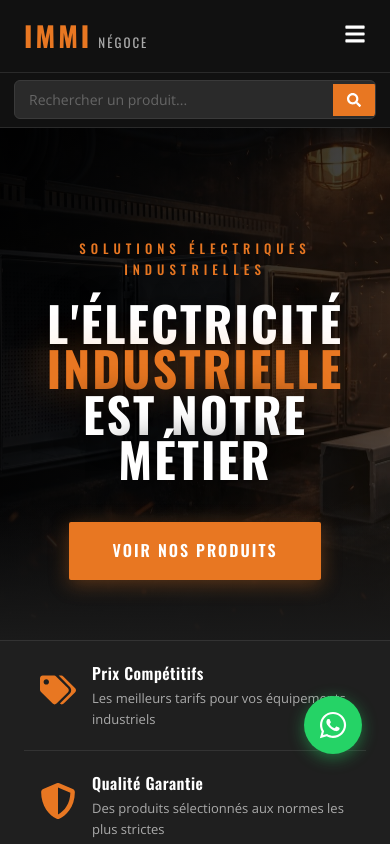
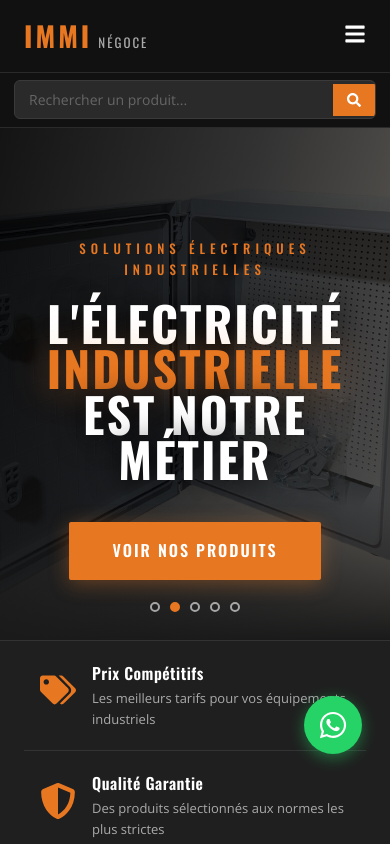
Before and after one commit to youssdinho/immi-website, a React (Vite) app: page / in a window 390 px wide. Shown: the top 844 px of the page. Built offline with nearby package versions, Linux system fonts and the light colour scheme.

Commit message:
Hero slideshow on mobile only, static hero on desktop

```diff
--- a/src/components/Hero.css
+++ b/src/components/Hero.css
@@ -1,13 +1,63 @@
 .hero {
   position: relative;
-  min-height: 100vh;
+  min-height: 75vh;
   display: flex;
   align-items: center;
   overflow: hidden;
-  background-image: url('/images/hero-bg.jpg');
+}
+
+/* Slides */
+.hero-slide {
+  position: absolute;
+  inset: 0;
   background-size: cover;
-  background-position: center top;
+  background-position: center;
   background-repeat: no-repeat;
+  opacity: 0;
+  transition: opacity 1.2s ease-in-out;
+  z-index: 0;
+}
+
+
+.hero-slide.active {
+  opacity: 1;
+}
+
+/* Desktop : masquer les slides mobile */
+@media (min-width: 769px) {
+  .hero-slide--mobile { display: none; }
+}
+
+/* Mobile : masquer le slide desktop */
+@media (max-width: 768px) {
+  .hero-slide--desktop { display: none; }
+}
+
+/* Dots */
+.hero-dots {
+  position: absolute;
+  bottom: 28px;
+  left: 50%;
+  transform: translateX(-50%);
+  display: flex;
+  gap: 10px;
+  z-index: 3;
+}
+
+.hero-dot {
+  width: 10px;
+  height: 10px;
+  border-radius: 50%;
+  border: 2px solid rgba(255,255,255,0.6);
+  background: transparent;
+  cursor: pointer;
+  padding: 0;
+  transition: background 0.3s, border-color 0.3s;
+}
+
+.hero-dot.active {
+  background: var(--accent);
+  border-color: var(--accent);
 }
 
 .hero::before {
@@ -20,6 +70,7 @@
       rgba(5, 5, 5, 0.82) 50%,
       rgba(15, 8, 0, 0.65) 100%
     );
+  z-index: 1;
 }
 
 .hero-overlay {
@@ -29,12 +80,12 @@
   right: 0;
   height: 140px;
   background: linear-gradient(to bottom, transparent, var(--bg-dark));
-  z-index: 1;
+  z-index: 2;
 }
 
 .hero-content {
   position: relative;
-  z-index: 2;
+  z-index: 3;
   max-width: 1200px;
   margin: 0 auto;
   padding: 160px 24px 100px;
--- a/src/components/Hero.jsx
+++ b/src/components/Hero.jsx
@@ -1,9 +1,64 @@
+import { useState, useEffect, useRef } from 'react'
 import './Hero.css'
 
+const mobileSlides = [
+  { image: '/images/hero-bg.jpg',             label: 'IMMI Négoce' },
+  { image: '/images/coffret-opaque.jpg',      label: 'Coffrets ABS Opaque' },
+  { image: '/images/coffret-transparent.jpg', label: 'Coffrets ABS Transparent' },
+  { image: '/images/plinth.jpg',              label: 'Plinthes' },
+  { image: '/images/goulotte.jpg',            label: 'Goulottes' },
+]
+
 export default function Hero() {
+  const [current, setCurrent] = useState(0)
+  const [isMobile, setIsMobile] = useState(window.innerWidth <= 768)
+  const touchStartX = useRef(null)
+
+  useEffect(() => {
+    function handleResize() { setIsMobile(window.innerWidth <= 768) }
+    window.addEventListener('resize', handleResize)
+    return () => window.removeEventListener('resize', handleResize)
+  }, [])
+
+  useEffect(() => {
+    if (!isMobile) return
+    const timer = setInterval(() => {
+      setCurrent((i) => (i + 1) % mobileSlides.length)
+    }, 4000)
+    return () => clearInterval(timer)
+  }, [isMobile])
+
+  function handleTouchStart(e) {
+    touchStartX.current = e.touches[0].clientX
+  }
+
+  function handleTouchEnd(e) {
+    if (touchStartX.current === null) return
+    const diff = touchStartX.current - e.changedTouches[0].clientX
+    if (Math.abs(diff) > 50) {
+      if (diff > 0) setCurrent((i) => (i + 1) % mobileSlides.length)
+      else setCurrent((i) => (i - 1 + mobileSlides.length) % mobileSlides.length)
+    }
+    touchStartX.current = null
+  }
+
   return (
-    <section className="hero" id="accueil">
+    <section className="hero" id="accueil" onTouchStart={handleTouchStart} onTouchEnd={handleTouchEnd}>
+
+      {/* Desktop : photo hero fixe */}
+      <div className="hero-slide hero-slide--desktop active" style={{ backgroundImage: `url(/images/hero-bg.jpg)` }} />
+
+      {/* Mobile : carrousel */}
+      {isMobile && mobileSlides.map((slide, i) => (
+        <div
+          key={i}
+          className={`hero-slide hero-slide--mobile ${i === current ? 'active' : ''}`}
+          style={{ backgroundImage: `url(${slide.image})` }}
+        />
+      ))}
+
       <div className="hero-overlay" />
+
       <div className="hero-content">
         <p className="hero-eyebrow">Solutions Électriques Industrielles</p>
         <h1 className="hero-title">
@@ -11,8 +66,22 @@ export default function Hero() {
           <span>INDUSTRIELLE</span><br />
           EST NOTRE MÉTIER
         </h1>
-        <a href="#produits" className="hero-btn">Voir nos produits</a>
+        <a href="/produits" className="hero-btn">Voir nos produits</a>
       </div>
+
+      {/* Dots mobile uniquement */}
+      {isMobile && (
+        <div className="hero-dots">
+          {mobileSlides.map((_, i) => (
+            <button
+              key={i}
+              className={`hero-dot ${i === current ? 'active' : ''}`}
+              onClick={() => setCurrent(i)}
+              aria-label={mobileSlides[i].label}
+            />
+          ))}
+        </div>
+      )}
     </section>
   )
 }
```
